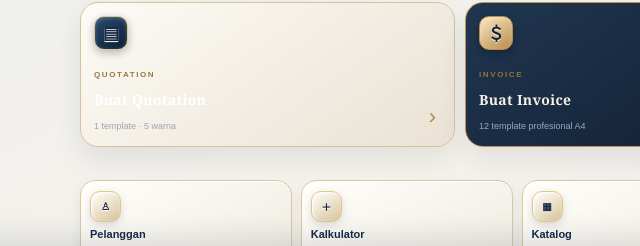
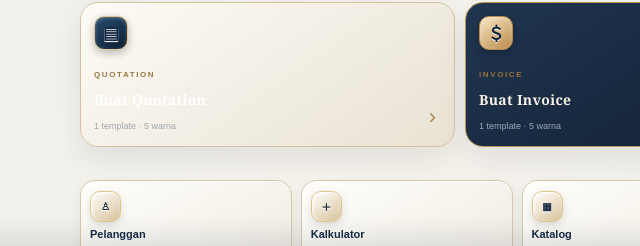
Before and after one commit to EarnPlayApps/Invoice-Quotation-SSR, a plain HTML site: page index.html in a window 1280 px wide. Shown: the part 477-723 px from the top of the page, 123-763 px from the left. Drawn offline with Linux system fonts and the light colour scheme.

Commit message:
Remove remaining twelve-template wording from SSR dashboard

```diff
--- a/index.html
+++ b/index.html
@@ -759,7 +759,7 @@ input:focus,select:focus,textarea:focus{border-color:#c9a15c;box-shadow:0 0 0 3p
   <div class="dash-heading"><div><span class="eyebrow">WORKSPACE</span><h2>Menu Utama</h2><p>Semua urusan perniagaan dalam satu aplikasi</p></div><span class="live-mark">SSR</span></div>
   <div class="primary-actions">
     <button class="action-card quote-card" data-open-doc="QT"><span class="action-icon">▤</span><span class="action-label">QUOTATION</span><strong>Buat Quotation</strong><small>1 template · 5 warna</small><span class="action-arrow">›</span></button>
-    <button class="action-card invoice-card" data-open-doc="INV"><span class="action-icon">＄</span><span class="action-label">INVOICE</span><strong>Buat Invoice</strong><small>12 template profesional A4</small><span class="action-arrow">›</span></button>
+    <button class="action-card invoice-card" data-open-doc="INV"><span class="action-icon">＄</span><span class="action-label">INVOICE</span><strong>Buat Invoice</strong><small>1 template · 5 warna</small><span class="action-arrow">›</span></button>
   </div>
   <div class="quick-grid">
     <button class="quick-card" data-jump="customer"><span class="quick-icon">♙</span><b>Pelanggan</b><small>Senarai &amp; maklumat pelanggan</small></button>
```
